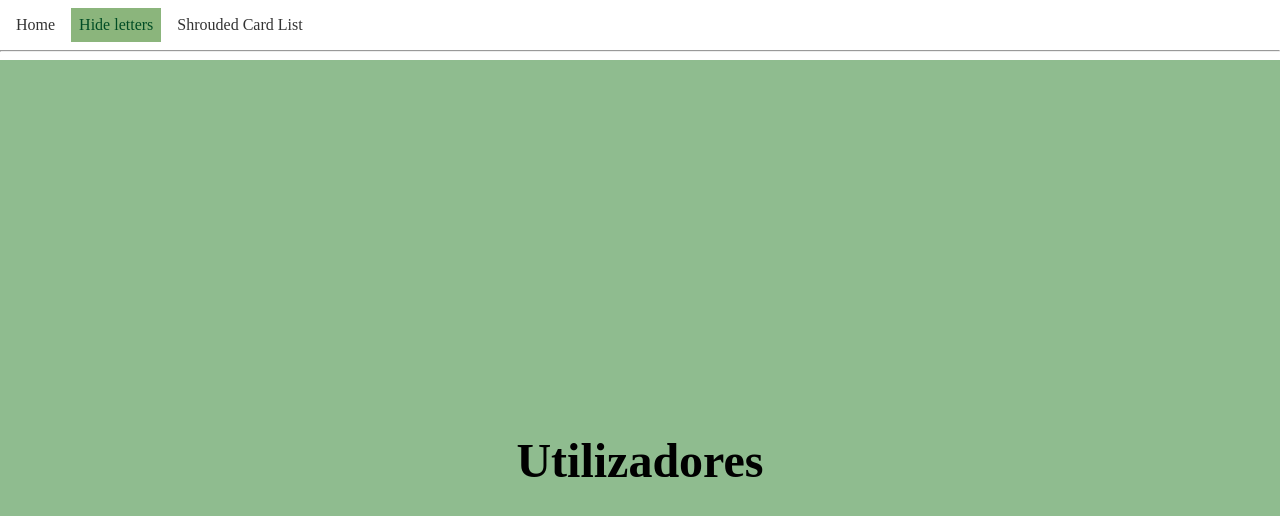
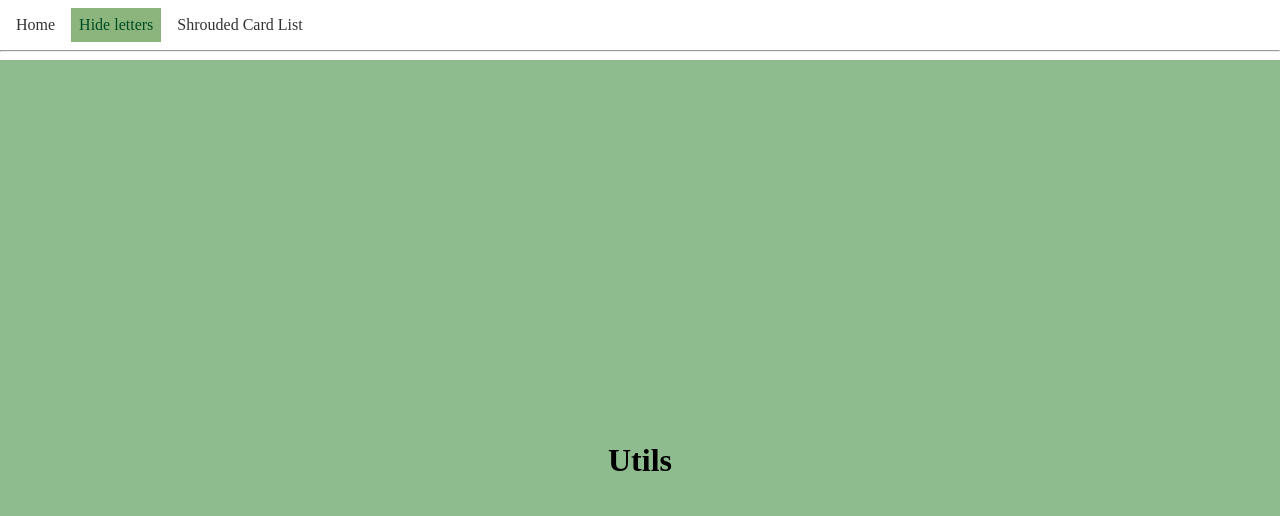
Before and after one commit to gilvam/css-study, an Angular app in the folder app/: page /hide-letters in a window 1280 px wide. Shown: the top 516 px of the page. Built offline with nearby package versions, Linux system fonts and the light colour scheme.

Commit message:
chore(hide-letters): init animation

```diff
--- a/app/src/app/hide-letters/hide-letters.component.html
+++ b/app/src/app/hide-letters/hide-letters.component.html
@@ -1,3 +1,3 @@
-@for (item of nameList; track item) {
+@for (item of nameList; track item; let i = $index) {
   <span>{{ item }}</span>
 }
--- a/app/src/app/hide-letters/hide-letters.component.scss
+++ b/app/src/app/hide-letters/hide-letters.component.scss
@@ -5,11 +5,32 @@
   height: 100vh;
   width: 100%;
   background: darkseagreen;
-  //background: lightskyblue;
-  //background: steelblue;
 
   span {
+    display: inline-block;
     font-weight: bold;
-    font-size: 3rem;
+    font-size: 2rem;
+    white-space: nowrap;
+    overflow: hidden;
+    opacity: 1;
+
+    &:not(:first-child):not(:last-child) {
+      background: red;
+      animation: hideWidth 2s ease-in-out 1s forwards;
+    }
+  }
+
+  @keyframes hideWidth {
+    0% {
+      width: 100%;
+    }
+    20% {
+      width: 120%;
+    }
+    100% {
+      width: 0;
+      padding: 0;
+      opacity: 0;
+    }
   }
 }
```
